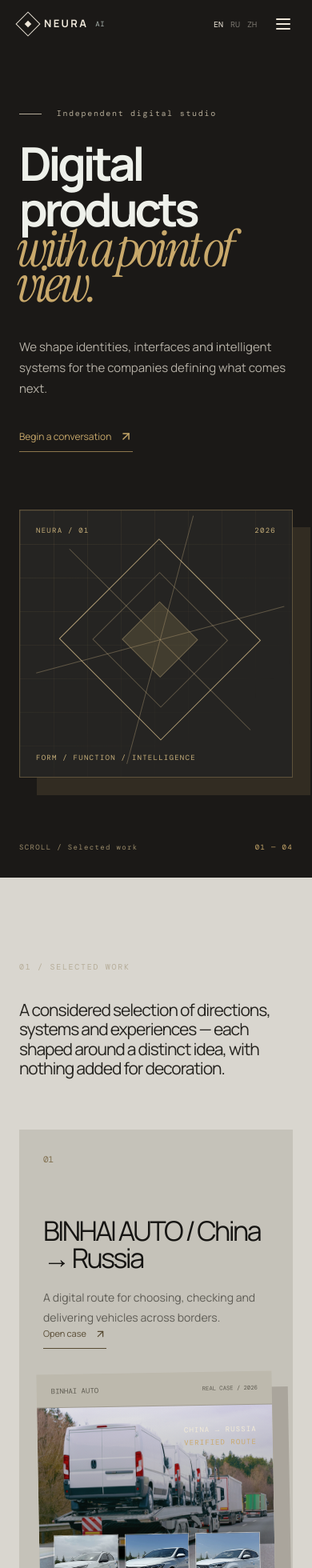
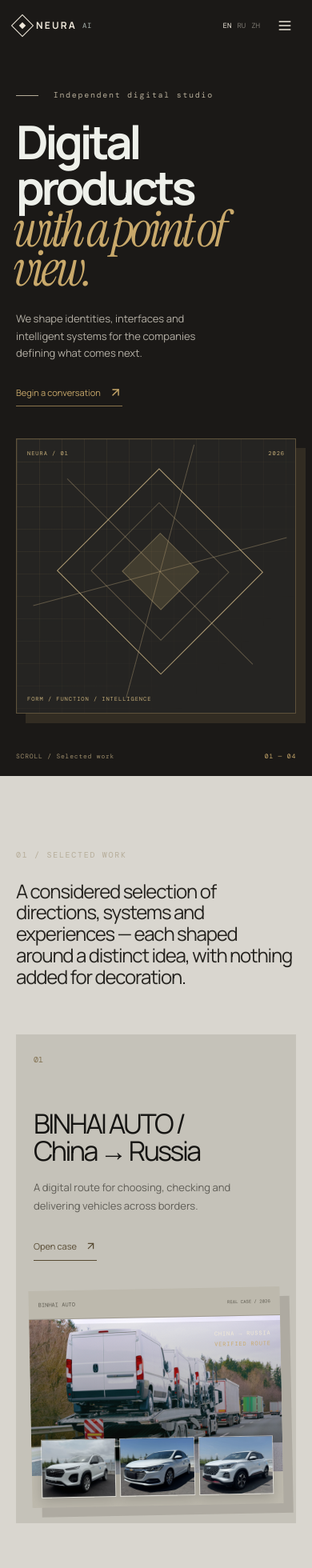
Before and after one commit to Xoppop888/neura, a React (Vite) app: page / in a window 390 px wide. Shown: the top 1960 px of the page at 80% size. Built offline with nearby package versions, Linux system fonts and the light colour scheme.

Commit message:
feat: refine mobile layout and interface motion

```diff
--- a/src/App.tsx
+++ b/src/App.tsx
@@ -1,6 +1,6 @@
 import { useState } from 'react';
 import { ArrowUpRight, Menu, X } from 'lucide-react';
-import { motion } from 'framer-motion';
+import { AnimatePresence, motion } from 'framer-motion';
 
 type Lang = 'en' | 'ru' | 'zh';
 const text = {
@@ -13,10 +13,10 @@ type Copy = typeof text[Lang];
 function Logo(){return <a className="wordmark" href="#top"><span className="mark"><i/></span><b>NEURA</b><small>AI</small></a>}
 function ObjectVisual({label}:{label:string}){return <div className="object-visual"><div className="object-meta"><span>NEURA / {label}</span><span>2026</span></div><div className="object-shape"><i/><i/><i/></div><div className="object-grid"/><div className="object-caption">FORM / FUNCTION / INTELLIGENCE</div></div>}
 function ProjectVisual({kind}:{kind:string}){if(kind==='BINHAI')return <div className="project-visual visual-binhai real-case-visual"><div className="project-ui-top"><span>BINHAI AUTO</span><small>REAL CASE / 2026</small></div><img className="binhai-hero-image" src="/images/binhai/hero-car-carrier.png" alt="Автомобили BINHAI AUTO на автовозе"/><div className="binhai-photo-strip"><img src="/images/binhai/chery-tiggo-3x.webp" alt="Chery Tiggo 3X"/><img src="/images/binhai/chevrolet-monza.webp" alt="Chevrolet Monza"/><img src="/images/binhai/chery-tiggo-5x.webp" alt="Chery Tiggo 5x"/></div><div className="binhai-stamp">CHINA → RUSSIA<br/><b>VERIFIED ROUTE</b></div></div>;return <div className={`project-visual visual-${kind.toLowerCase()}`}><div className="project-ui-top"><span>{kind}</span><small>CONCEPT / 2026&nbsp;&nbsp; NEURA SYSTEM / 01</small></div><div className="project-ui-content"><div className="ui-orbit"/><div className="ui-panel"><b>{kind}</b><span>intelligence layer</span><i/></div><div className="ui-line line-a"/><div className="ui-line line-b"/></div></div>}
-function App(){const [lang,setLang]=useState<Lang>('en');const [menu,setMenu]=useState(false);const c:Copy=text[lang];const caseLabel=lang==='zh'?'查看案例':lang==='ru'?'Открыть кейс':'Open case';const directionLabel=lang==='zh'?'查看方向':lang==='ru'?'Смотреть направление':'View direction';return <div className={`site lang-${lang}`} id="top"><header className="header"><Logo/><nav className={menu?'open':''}>{c.nav.map((n,i)=><a key={n} href={['#work','#studio','#capabilities','#contact'][i]} onClick={()=>setMenu(false)}>{n}</a>)}</nav><div className="header-right"><div className="langs">{(['en','ru','zh'] as Lang[]).map(l=><button className={l===lang?'active':''} key={l} onClick={()=>setLang(l)}>{l.toUpperCase()}</button>)}</div><a className="header-cta" href="#contact">{c.cta}<ArrowUpRight size={14}/></a><button className="menu-toggle" onClick={()=>setMenu(!menu)}>{menu?<X/>:<Menu/>}</button></div></header>
-<main><section className="hero"><div className="hero-copy"><div className="micro"><span/> {c.kicker}</div><h1>{c.title.split('\n').map((l,i)=><span className={i===1?'serif':''} key={l}>{l}</span>)}</h1><p>{c.lead}</p><a className="hero-link" href="#contact">{c.cta}<ArrowUpRight size={17}/></a></div><motion.div className="hero-object" initial={{opacity:0,scale:.96}} animate={{opacity:1,scale:1}} transition={{duration:1.1,ease:[.16,1,.3,1]}}><ObjectVisual label="01"/></motion.div><div className="hero-bottom"><span>SCROLL / {c.scroll}</span><span>01 — 04</span></div></section>
-<section id="work" className="work-section"><div className="section-lead"><div className="micro">01 / {c.work.toUpperCase()}</div><p>{c.workIntro}</p></div><div className="project-list">{c.projects.map((p,i)=><motion.article className={`project project-${i} project-${p[3].toLowerCase()}`} key={p[0]} initial={{opacity:0,y:28}} whileInView={{opacity:1,y:0}} viewport={{once:true,margin:'-100px'}} transition={{duration:.7}}><div className="project-copy"><span className="project-number">{p[0]}</span><h2>{p[1]}</h2><p>{p[2]}</p><a href={p[3]==='BINHAI'?'https://binhaiauto.ru/':'#contact'} target={p[3]==='BINHAI'?'_blank':undefined} rel={p[3]==='BINHAI'?'noreferrer':undefined}>{p[3]==='BINHAI'?caseLabel:directionLabel} <ArrowUpRight size={15}/></a></div><ProjectVisual kind={p[3]}/></motion.article>)}</div></section>
+function App(){const [lang,setLang]=useState<Lang>('en');const [menu,setMenu]=useState(false);const c:Copy=text[lang];const caseLabel=lang==='zh'?'查看案例':lang==='ru'?'Открыть кейс':'Open case';const directionLabel=lang==='zh'?'查看方向':lang==='ru'?'Смотреть направление':'View direction';return <div className={`site lang-${lang}`} id="top"><header className="header"><Logo/><AnimatePresence><motion.nav className={menu?'open':''} initial={false} animate={menu?{opacity:1,y:0}:{opacity:0,y:-12}} transition={{duration:.28,ease:[.16,1,.3,1]}}>{c.nav.map((n,i)=><a key={n} href={['#work','#studio','#capabilities','#contact'][i]} onClick={()=>setMenu(false)}>{n}</a>)}</motion.nav></AnimatePresence><div className="header-right"><div className="langs">{(['en','ru','zh'] as Lang[]).map(l=><button className={l===lang?'active':''} key={l} onClick={()=>setLang(l)}>{l.toUpperCase()}</button>)}</div><a className="header-cta" href="#contact">{c.cta}<ArrowUpRight size={14}/></a><button className="menu-toggle" onClick={()=>setMenu(!menu)}>{menu?<X/>:<Menu/>}</button></div></header>
+<AnimatePresence mode="wait"><motion.main key={lang} initial={{opacity:0,y:10}} animate={{opacity:1,y:0}} exit={{opacity:0,y:-10}} transition={{duration:.38,ease:[.16,1,.3,1]}}><section className="hero"><div className="hero-copy"><div className="micro"><span/> {c.kicker}</div><h1>{c.title.split('\n').map((l,i)=><span className={i===1?'serif':''} key={l}>{l}</span>)}</h1><p>{c.lead}</p><a className="hero-link" href="#contact">{c.cta}<ArrowUpRight size={17}/></a></div><motion.div className="hero-object" initial={{opacity:0,scale:.96}} animate={{opacity:1,scale:1}} transition={{duration:1.1,ease:[.16,1,.3,1]}}><ObjectVisual label="01"/></motion.div><div className="hero-bottom"><span>SCROLL / {c.scroll}</span><span>01 — 04</span></div></section>
+<section id="work" className="work-section"><div className="section-lead"><div className="micro">01 / {c.work.toUpperCase()}</div><p>{c.workIntro}</p></div><div className="project-list">{c.projects.map((p,i)=><motion.article className={`project project-${i} project-${p[3].toLowerCase()}`} key={p[0]} initial={{opacity:0,y:28}} whileInView={{opacity:1,y:0}} viewport={{once:true,margin:'-100px'}} transition={{duration:.7,delay:i*.08,ease:[.16,1,.3,1]}}><div className="project-copy"><span className="project-number">{p[0]}</span><h2>{p[1]}</h2><p>{p[2]}</p><a href={p[3]==='BINHAI'?'https://binhaiauto.ru/':'#contact'} target={p[3]==='BINHAI'?'_blank':undefined} rel={p[3]==='BINHAI'?'noreferrer':undefined}>{p[3]==='BINHAI'?caseLabel:directionLabel} <ArrowUpRight size={15}/></a></div><ProjectVisual kind={p[3]}/></motion.article>)}</div></section>
 <section id="studio" className="studio-section"><div className="micro">02 / STUDIO</div><div className="studio-grid"><h2>{c.studio}</h2><div><p>{c.studioBody}</p><div className="facts">{c.facts.map((f,i)=><span key={f}><b>0{i+1}</b>{f}</span>)}</div></div></div></section>
 <section id="capabilities" className="capabilities"><div className="micro">03 / CAPABILITIES</div><div className="cap-list">{c.capabilities.map((x,i)=><div key={x}><span>0{i+1}</span><h3>{x}</h3><ArrowUpRight size={20}/></div>)}</div></section>
-<section id="contact" className="contact-section"><div className="micro">04 / CONTACT</div><div className="contact-grid"><h2>{c.contactTitle.split('\n').map(x=><span key={x}>{x}</span>)}</h2><div><p>{c.contactBody}</p><form onSubmit={e=>e.preventDefault()}><input placeholder={c.name}/><input placeholder={c.email} type="email"/><textarea placeholder={c.message} rows={2}/><button>{c.send}<ArrowUpRight size={16}/></button></form></div></div></section></main><footer><Logo/><span>{c.footer}</span><a href="#top">{c.back}</a></footer></div>}
+<section id="contact" className="contact-section"><div className="micro">04 / CONTACT</div><div className="contact-grid"><h2>{c.contactTitle.split('\n').map(x=><span key={x}>{x}</span>)}</h2><div><p>{c.contactBody}</p><form onSubmit={e=>e.preventDefault()}><input placeholder={c.name}/><input placeholder={c.email} type="email"/><textarea placeholder={c.message} rows={2}/><button>{c.send}<ArrowUpRight size={16}/></button></form></div></div></section></motion.main></AnimatePresence><footer><Logo/><span>{c.footer}</span><a href="#top">{c.back}</a></footer></div>}
 export default App;
--- a/src/index.css
+++ b/src/index.css
@@ -40,3 +40,56 @@
 .lang-zh .project-binhai .project-copy h2{font-size:clamp(28px,3.2vw,54px);line-height:1.12;letter-spacing:-.045em;overflow-wrap:anywhere;word-break:normal}.lang-zh .project-binhai .project-copy{min-width:0}.lang-zh .project-binhai .project-copy p{max-width:31ch}@media(max-width:850px){.lang-zh .project-binhai .project-copy h2{font-size:clamp(30px,8vw,52px)}}
 
 .lang-zh .project-binhai .project-copy h2{word-break:normal;overflow-wrap:normal;hyphens:none}
+
+/* Mobile refinement / quiet, tactile motion */
+@media(max-width:850px){
+  html{scroll-padding-top:72px}
+  body{overflow-x:hidden}
+  .header{padding:16px 18px;min-height:60px}
+  .wordmark{gap:7px;font-size:12px}
+  .mark{width:20px;height:20px}
+  .header-right{gap:12px}
+  .langs{gap:1px}
+  .langs button{font-size:9px;padding:5px 3px}
+  .header nav{display:flex;visibility:hidden;pointer-events:none;opacity:0;transform:translateY(-12px);inset:60px 0 0;padding:62px 22px 36px;gap:22px;background:rgba(27,25,23,.97);backdrop-filter:blur(14px);-webkit-backdrop-filter:blur(14px);transition:opacity .28s ease,visibility .28s ease,transform .28s cubic-bezier(.16,1,.3,1)}
+  .header nav.open{visibility:visible;pointer-events:auto;opacity:1;transform:translateY(0)}
+  .header nav a{font-size:clamp(28px,8vw,42px);letter-spacing:-.06em}
+  .menu-toggle{display:grid;place-items:center;padding:6px;color:inherit;cursor:pointer}
+  .menu-toggle svg{width:20px;height:20px}
+  .hero{min-height:100svh;padding:112px 20px 78px;gap:0;align-content:center}
+  .hero h1{max-width:8.5ch;margin:24px 0 28px;font-size:clamp(58px,15vw,90px);line-height:.92;letter-spacing:-.085em}
+  .hero h1 .serif{font-size:1.08em;line-height:.78}
+  .hero-copy>p{font-size:13px;line-height:1.65;max-width:31ch;margin-bottom:24px}
+  .hero-link{font-size:11px;padding-bottom:8px}
+  .hero-object{width:min(100%,390px);margin:40px auto 0;justify-self:stretch}
+  .object-visual{box-shadow:12px 12px 0 rgba(201,169,107,.13)}
+  .object-meta,.object-caption{left:13px;right:13px;font-size:7px}
+  .object-meta{top:13px}.object-caption{bottom:13px}
+  .object-grid{background-size:28px 28px}
+  .hero-bottom{left:20px;right:20px;bottom:20px;font-size:8px;letter-spacing:.1em}
+  .work-section,.studio-section,.capabilities,.contact-section{padding-left:20px;padding-right:20px}
+  .work-section{padding-top:92px;padding-bottom:110px}
+  .section-lead{gap:26px;margin-bottom:58px}
+  .section-lead p{font-size:24px;line-height:1.12}
+  .project-list{gap:62px}
+  .project{display:flex;flex-direction:column;overflow:hidden}
+  .project-copy{padding:25px 22px 28px;min-height:318px}
+  .project-number{font-size:10px}
+  .project h2{font-size:clamp(40px,11vw,54px);line-height:.96;margin:56px 0 18px;max-width:11ch}
+  .project-copy p{font-size:13px;line-height:1.7;max-width:32ch}
+  .project-copy a{margin-top:30px}
+  .project-visual{height:auto;aspect-ratio:1.16;margin:0 18px 22px;transform:rotate(-1.1deg);box-shadow:12px 12px 0 rgba(45,37,25,.15)}
+  .project:hover .project-visual,.real-case-visual:hover{transform:rotate(-1.1deg)}
+  .project-ui-top{height:36px;padding:0 12px;font-size:7px}
+  .project-ui-content{inset:36px 0 0;background-size:32px 32px}
+  .ui-panel{padding:9px}.ui-panel b{font-size:13px}.ui-panel span{font-size:7px;margin-top:5px}.ui-panel i{margin-top:10px}
+  .binhai-hero-image{inset:36px 0 28%;height:72%}.binhai-photo-strip{left:12px;right:12px;bottom:12px;gap:5px}.binhai-stamp{right:12px;top:52px;font-size:7px}
+  .studio-section{padding-top:105px;padding-bottom:110px}.studio-grid{gap:30px;margin-top:48px}.studio-grid h2{font-size:clamp(52px,14vw,84px);line-height:.95}.studio-grid p,.contact-grid p{font-size:14px;line-height:1.75}.facts{margin-top:48px}.facts span{gap:14px;padding:13px 0;font-size:9px}
+  .capabilities{padding-top:100px;padding-bottom:110px}.cap-list{margin-top:46px}.cap-list>div{padding:22px 0;grid-template-columns:32px 1fr 18px}.cap-list>div:hover{padding-left:0;background:transparent}.cap-list h3{font-size:clamp(29px,8vw,40px);line-height:1}
+  .contact-section{padding-top:105px;padding-bottom:92px}.contact-grid{gap:34px;margin-top:48px}.contact-grid h2{font-size:clamp(58px,15vw,78px);line-height:.88}.contact-grid p{margin:0 0 34px}.contact-grid input,.contact-grid textarea{padding:15px 0;font-size:13px}.contact-grid button{margin-top:22px;padding:14px 16px}
+  footer{padding:22px 20px;gap:16px;font-size:9px}.footer .wordmark{font-size:11px}
+  .lang-zh .hero h1{font-size:clamp(50px,14vw,84px);line-height:1.03;max-width:7ch;letter-spacing:-.07em}.lang-zh .section-lead p{font-size:23px;line-height:1.35}.lang-zh .project h2{font-size:clamp(31px,9vw,48px);line-height:1.13;max-width:12ch}.lang-zh .studio-grid h2,.lang-zh .contact-grid h2{font-size:clamp(46px,13vw,78px);line-height:1.1}.lang-zh .project-copy p,.lang-zh .studio-grid p,.lang-zh .contact-grid p{line-height:1.9}
+  .lang-ru .hero h1{font-size:clamp(54px,14vw,86px);line-height:.99;max-width:8.7ch}.lang-ru .project h2{font-size:clamp(35px,9vw,50px);line-height:1.03}.lang-ru .studio-grid h2{font-size:clamp(46px,12.5vw,78px)}
+}
+@media (hover:hover){.cap-list>div:hover{padding-left:18px;background:rgba(201,169,107,.09)}.project:hover .project-visual{transform:rotate(0) translateY(-8px)}}
+@media(prefers-reduced-motion:reduce){html{scroll-behavior:auto}.header nav{transition:none}.project-visual,.project-copy a svg,.cap-list>div,.cap-list>div svg,.hero-link svg,.header-cta svg{transition:none!important}}
```
